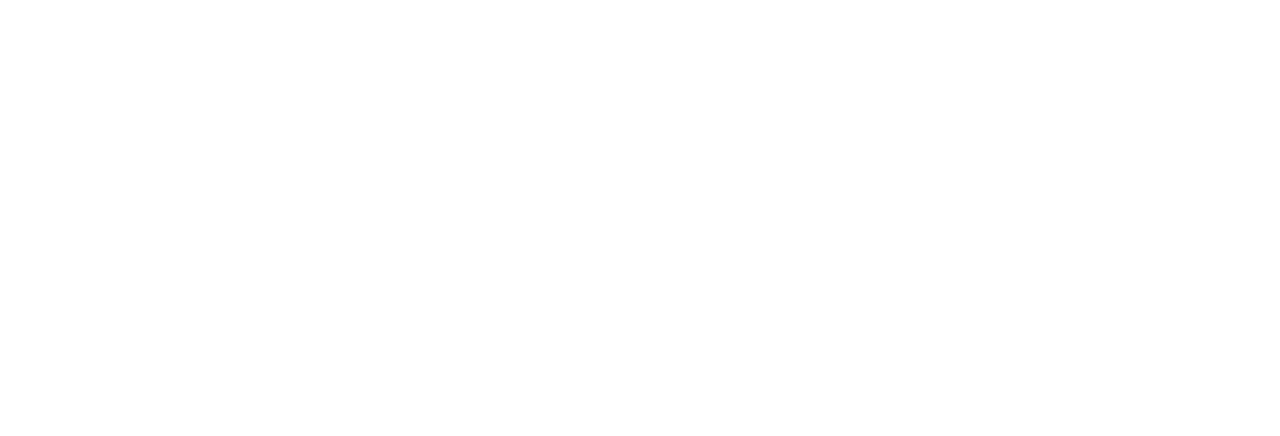
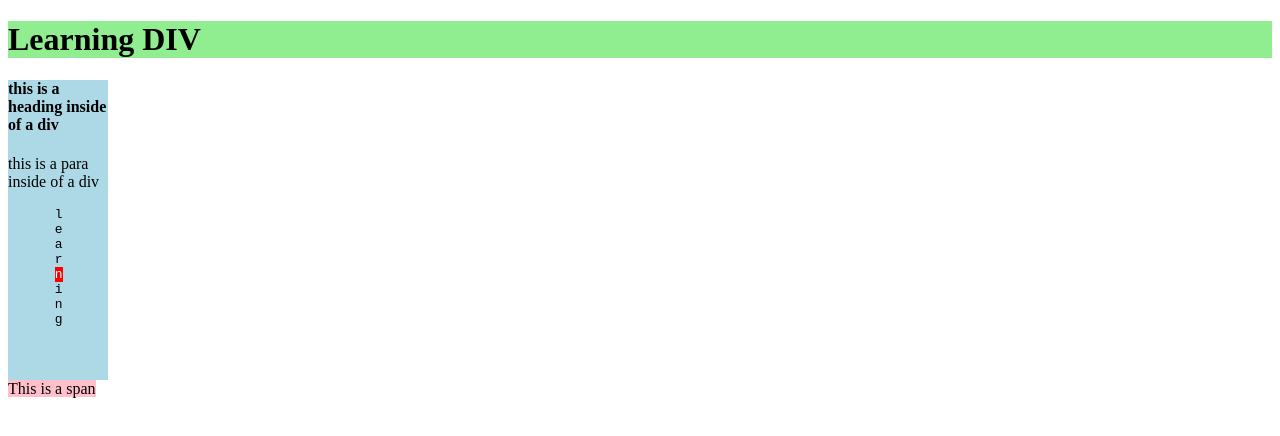
Before and after one commit to kashif-08/CommLab, a plain HTML site: page tutorial/index.html in a window 1280 px wide. Drawn offline with Linux system fonts and the light colour scheme.

Commit message:
added css

```diff
--- a/tutorial/index.html
+++ b/tutorial/index.html
@@ -12,6 +12,23 @@
 
 <body>
 
+  <h1 style="background-color: lightgreen;">Learning DIV</h1>
+  <div style="background-color: lightblue; width: 100px; height: 300px;">
+    <h4>this is a heading inside of a div</h4>
+    <p>this is a para inside of a div</p>
+    <pre>
+      l
+      e
+      a
+      r
+      <span style="background-color: red; color: white;">n</span>
+      i
+      n
+      g
+    </pre>
+  </div>
+  <span style="background-color: pink;">This is a span</span>
+
 
 </body>
 </html>
```
